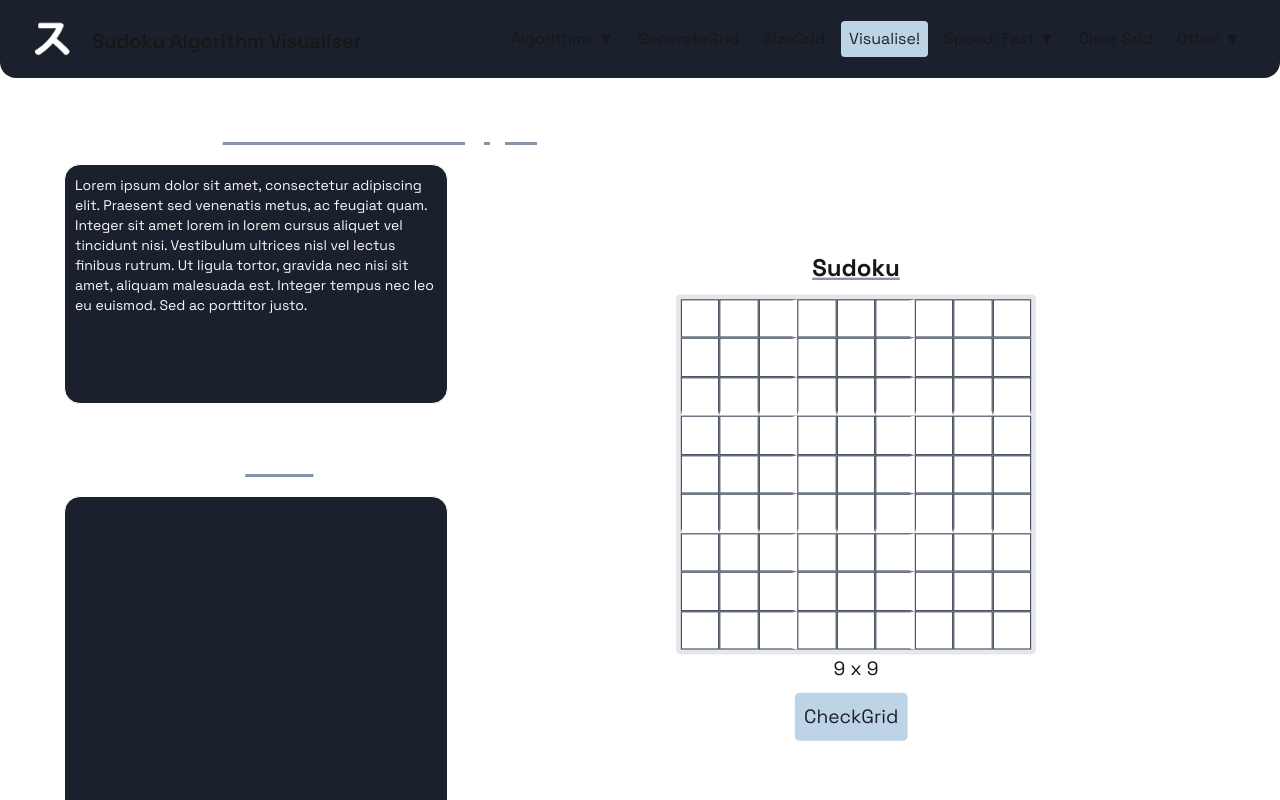
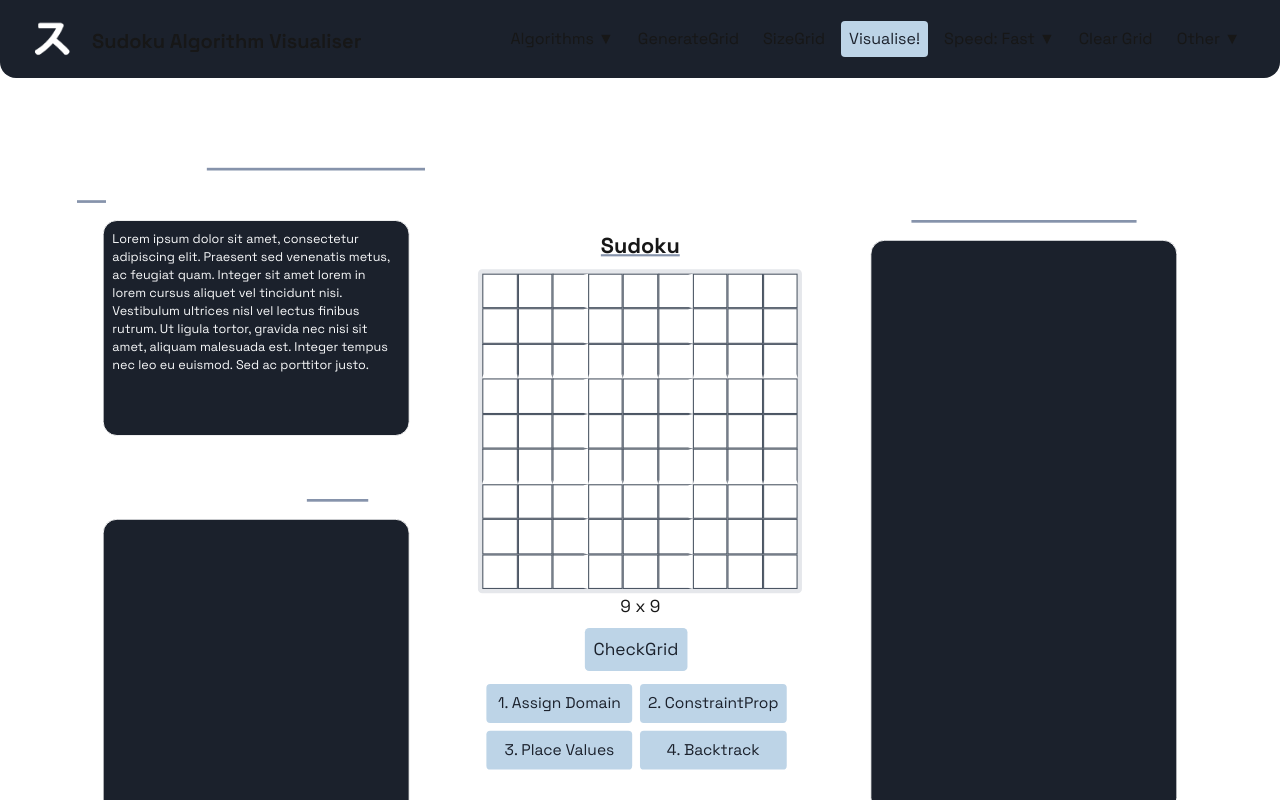
Before and after one commit to EthanEES/Sudoku-Algorithm-Visualiser, a Next.js app in the folder product/sudoku-algorithm-visualiser/: page /Forward-Checking in a window 1280 px wide. Built offline with nearby package versions, Linux system fonts and the light colour scheme; a web font is replaced by a local one.

Commit message:
feat: Added buttons and functions for the user to step through constraint propagation

```diff
--- a/product/sudoku-algorithm-visualiser/src/app/Forward-Checking/page.js
+++ b/product/sudoku-algorithm-visualiser/src/app/Forward-Checking/page.js
@@ -22,7 +22,7 @@ export default function Page() {
     const [unknownValues, setunknownValues] = useState([])
     const [numofunknownValues, setnumofunknownValues] = useState(0)
 
-    const [unknownPossibilities, setunknownPossibilities] = useState([])
+    const [originalDomains, setOriginalDomains] = useState([]);
 
 
 
@@ -46,9 +46,11 @@ export default function Page() {
         const gridInputs = document.querySelectorAll("#boxcontent"); // Selects all input elements by their ID
         gridInputs.forEach(input => {
             input.value = ""; // Clears the values of cell
-            input.className = "text-xl dark:bg-[#1b212c] h-[80%] w-[80%] place-items-center [&::-webkit-outer-spin-button]:appearance-none [&::-webkit-inner-spin-button]:appearance-none";
+            input.style.backgroundColor = ""
         });
 
+        refreshDomains();
+        setOriginalDomains([]);
     }
 
     async function generateGrid() { // Function to generate the sudoku grid and display on the page
@@ -116,6 +118,7 @@ export default function Page() {
         setgridProblem(grid)
 
         removeGridValues(unknowns, gridInputs)
+
     }
 
     function removeGridValues(unknownvalues, gridInputs) { // Removes some of the sudoku values from the solved puzzle
@@ -199,25 +202,26 @@ export default function Page() {
     }
 
     function assignDomain(value, index, array) {
-        unknownPossibilities[index] = [value, [1, 2, 3, 4, 5, 6, 7, 8, 9]]; // Assign numbers 1-9
+        originalDomains[index] = [value, [1, 2, 3, 4, 5, 6, 7, 8, 9]]; // Assign numbers 1-9
     }
 
     function constraintProp(value, index, array) {
-        let [cell, possibilities] = unknownPossibilities[index];
+        getgridAttempt();
+
+        let [cell, possibilities] = originalDomains[index];
         let [row, col] = cell;
+
+        let possibilitiesSet = new Set(possibilities);
+
 
         for (let i = 0; i < gridSize; i++) {
             let gridValue = gridAttempt[row][i];
-            if (possibilities.includes(gridValue)) {
-                possibilities.splice(possibilities.indexOf(gridValue), 1);
-            }
+            possibilitiesSet.delete(gridValue);
         }
 
         for (let i = 0; i < gridSize; i++) {
             let gridValue = gridAttempt[i][col];
-            if (possibilities.includes(gridValue)) {
-                possibilities.splice(possibilities.indexOf(gridValue), 1);
-            }
+            possibilitiesSet.delete(gridValue);
         }
 
         let startRow = row - (row % (subgridSize));
@@ -226,54 +230,57 @@ export default function Page() {
         for (let i = 0; i < subgridSize; i++) {
             for (let j = 0; j < subgridSize; j++) {
                 let gridValue = gridAttempt[startRow + i][startCol + j];
-                if (possibilities.includes(gridValue)) {
-                    possibilities.splice(possibilities.indexOf(gridValue), 1);
-                }
+                possibilitiesSet.delete(gridValue);
             }
         }
+        originalDomains[index][1] = Array.from(possibilitiesSet);
     }
 
-    async function solveSudoku() { // Backtracking algorithm to solve the sudoku puzzle
+    function refreshDomains() {
+        const domains1 = document.getElementById("Domains1");
+        const domains2 = document.getElementById("Domains2");
+
+        domains1.innerText = "";
+        domains2.innerText = "";
+
+        // Split originalDomains into two halves
+        const half = Math.ceil(originalDomains.length / 2);
+        const firstHalf = originalDomains.slice(0, half);
+        const secondHalf = originalDomains.slice(half);
+
+        let domainsText1 = "";
+        for (let i = 0; i < firstHalf.length; i++) {
+            let cell = firstHalf[i][0];
+            let possibilities = firstHalf[i][1];
+            domainsText1 += `(${cell[0]},${cell[1]}) = ${possibilities}\n`;
+        }
+
+        let domainsText2 = "";
+        for (let i = 0; i < secondHalf.length; i++) {
+            let cell = secondHalf[i][0];
+            let possibilities = secondHalf[i][1];
+            domainsText2 += `(${cell[0]},${cell[1]}) = ${possibilities}\n`;
+        }
+
+        // Update the elements with their respective halves
+        domains1.innerText = domainsText1;
+        domains2.innerText = domainsText2;
+    }
+
+    function solveSudoku() { // Backtracking algorithm to solve the sudoku puzzle
         getgridAttempt();
-        setunknownPossibilities([])
 
-        unknownValues.forEach(assignDomain);
-        unknownPossibilities.forEach(constraintProp);
-        console.log(unknownPossibilities); // Log the assigned possibilities
+        unknownValues.forEach(assignDomain)
+        originalDomains.forEach(constraintProp);
+        console.log(originalDomains);
 
-        async function solve(index) {
-            if (index >= unknownPossibilities.length) { // Check if the recursion has passed the last unknown value.
-                return true;
+        for(let i = 0; i < originalDomains.length; i++){
+            if(originalDomains[i][1].length == 1){
+                placeValue(originalDomains[i][1][0], originalDomains[i][0][0], originalDomains[i][0][1])
+
             }
 
-            let [row, col] = unknownPossibilities[index][0];
-            let possibleNumbers = unknownPossibilities[index][1];
-
-            for (let num of possibleNumbers) {
-                if (!checkforDupes(gridAttempt, row, col, num)) {
-                    gridAttempt[row][col] = num;
-
-                    await placeValue(num, row, col);
-                    await sleep(solveSpeed);
-
-                    if (await solve(index + 1)) {
-                        return true;
-                    }
-                    gridAttempt[row][col] = 0; //
-
-                    await placeValue(0, row, col);
-                    await sleep(solveSpeed);
-                }
-            }
-            return false;
         }
-
-        if (await solve(0)) {
-            console.log("Sudoku solved");
-        } else {
-            console.log("No solution exists.");
-        }
-
 
     }
 
@@ -302,6 +309,29 @@ export default function Page() {
         cell.style.backgroundColor = "";
     }
 
+    async function placeDomains(){
+        for (let i = 0; i < originalDomains.length; i++) {
+            const gridInputs = document.querySelectorAll("#boxcontent");
+
+            let [current, possibilities] = originalDomains[i];
+            let [row, col] = current;
+
+            const cell = Array.from(gridInputs).find(
+                input =>
+                    parseInt(input.getAttribute("data-row")) == row && parseInt(input.getAttribute("data-col")) == col
+            );
+
+            if(possibilities.length === 1){
+                await sleep(solveSpeed)
+                cell.value = possibilities[0]
+                cell.style.backgroundColor = "orange"
+            }
+        }
+
+        refreshDomains();
+
+    }
+
     async function checkGrid(board){ // Checks if the attempt matches the solution and displays if its wrong
         const gridInputs = document.querySelectorAll("#boxcontent");
         const attempt = Array.from({ length: gridSize }, () => Array(gridSize).fill(0))
@@ -320,17 +350,17 @@ export default function Page() {
 
             if (gridAttempt[row][col] != board[row][col] && Number.isInteger(gridAttempt[row][col])){
 
-                cell.className = "bg-red-600 text-xl h-[80%] w-[80%] place-items-center [&::-webkit-outer-spin-button]:appearance-none [&::-webkit-inner-spin-button]:appearance-none"
+                cell.style.backgroundColor = "red"
             }
 
             else if(gridAttempt[row][col] == board[row][col] && Number.isInteger(gridAttempt[row][col])){
-                cell.className = "text-xl bg-green-900 h-[80%] w-[80%] place-items-center [&::-webkit-outer-spin-button]:appearance-none [&::-webkit-inner-spin-button]:appearance-none"
+                cell.style.backgroundColor = "green"
                 correct += 1;
 
             }
 
             else{
-                cell.className = "text-xl dark:bg-[#1b212c] h-[80%] w-[80%] place-items-center [&::-webkit-outer-spin-button]:appearance-none [&::-webkit-inner-spin-button]:appearance-none"
+                cell.style.backgroundColor = ""
 
 
             }
@@ -361,7 +391,7 @@ export default function Page() {
                             cell.value = 1
                         }
 
-                        cell.className = "text-xl bg-green-600 h-[80%] w-[80%] place-items-center [&::-webkit-outer-spin-button]:appearance-none [&::-webkit-inner-spin-button]:appearance-none"
+                        cell.style.backgroundColor = "green"
 
 
                         await sleep(100); // Delay of 100ms
@@ -387,11 +417,11 @@ export default function Page() {
 
 
             <AlgosNavbar generateGrid={generateGrid} sizeGrid={sizeGrid} solveSudoku={solveSudoku} clearGrid={clearGrid} checkGrid={checkGrid} longFunction={longFunction} changeSpeed={changeSpeed}/>
-            <div className="grid grid-cols-2 w-screen max-w-[1920px] justify-center items-center h-screen py-28">
-                <div className="pl-16">
-                    <div className="pb-10 place-items-start">
+            <div className="grid grid-cols-3 w-screen max-w-[1920px] justify-center items-center h-screen py-28 scale-90">
+                <div className="">
+                    <div className="pb-10 place-items-center">
                         <h1 className="mb-4 text-3xl font-bold text-white">Algorithm: <p className="inline underline underline-offset-3 decoration-[#8693AB]">Forward Checking (BT)</p></h1>
-                        <p className="p-2.5 w-2/3 h-60 text-sm text-gray-50 bg-[#1b212c] border rounded-2xl border-white">Lorem ipsum dolor sit amet, consectetur adipiscing elit.
+                        <p className="p-2.5 w-4/5 h-60 text-sm text-gray-50 bg-[#1b212c] border rounded-2xl border-white">Lorem ipsum dolor sit amet, consectetur adipiscing elit.
                             Praesent sed venenatis metus, ac feugiat quam. Integer
                             sit amet lorem in lorem cursus aliquet vel tincidunt nisi.
                             Vestibulum ultrices nisl vel lectus finibus rutrum. Ut ligula
@@ -401,14 +431,14 @@ export default function Page() {
                     </div>
 
 
-                    <div className="place-items-start">
+                    <div className="place-items-center">
                         <h1 className="mb-4 text-3xl font-bold text-white">Complexity: <p className="underline inline underline-offset-3 decoration-[#8693AB]">Time</p></h1>
-                        <p className="p-2.5 w-2/3 h-96 text-sm text-gray-50 bg-[#1b212c] border rounded-2xl border-white"></p>
+                        <p className="p-2.5 w-4/5 h-96 text-sm text-gray-50 bg-[#1b212c] border rounded-2xl border-white"></p>
 
                     </div>
                 </div>
 
-                <div id="GridDiv" className="flex flex-col justify-center items-center mr-52 scale-[120%]">
+                <div id="GridDiv" className="flex flex-col justify-center items-center scale-[120%]">
                     <div className="text-xl font-bold mb-2 underline underline-offset-3 decoration-[#8693AB]">
                         Sudoku
                     </div>
@@ -416,9 +446,35 @@ export default function Page() {
                     {/* <div className="font-5xl mb-2">Timer: 00:00</div>*/}
                     {gridSize} x {gridSize}
                     <button onClick={() => checkGrid(gridSolution)} className="rounded p-2 mr-2 mt-2 bg-[#BDD4E7] text-[#1b212c]">CheckGrid</button>
+                    <div className="grid grid-cols-2 scale-90">
+
+                        <button onClick={() => {unknownValues.forEach(assignDomain); refreshDomains()}} className="rounded p-2 mr-2 mt-2 bg-[#BDD4E7] text-[#1b212c]">1. Assign Domain</button>
+                        <button onClick={() => {originalDomains.forEach(constraintProp); refreshDomains() }} className="rounded p-2 mr-2 mt-2 bg-[#BDD4E7] text-[#1b212c]">2. ConstraintProp</button>
+                        <button onClick={() => {placeDomains(); refreshDomains() }} className="rounded p-2 mr-2 mt-2 bg-[#BDD4E7] text-[#1b212c]">3. Place Values</button>
+                        <button onClick={() => {originalDomains.forEach(constraintProp); refreshDomains() }} className="rounded p-2 mr-2 mt-2 bg-[#BDD4E7] text-[#1b212c]">4. Backtrack</button>
+
+
+                    </div>
+
+
 
 
                 </div>
+
+                <div className="place-items-center">
+                        <h1 className="mb-4 text-3xl font-bold text-white"><p className="underline inline underline-offset-3 decoration-[#8693AB]">Current Domains:</p></h1>
+                        <div className="grid grid-cols-2 p-2.5 w-4/5 h-108 pb-60 text-sm text-gray-50 bg-[#1b212c] border rounded-2xl border-white">
+                            <p id="Domains1" className="p-2.5 h-96 text-sm text-gray-50">
+                            </p>
+                            <p id="Domains2" className="p-2.5 h-96 text-sm text-gray-50 ">
+                            </p>
+
+                        </div>
+
+
+                </div>
+
+
 
 
             </div>
```
